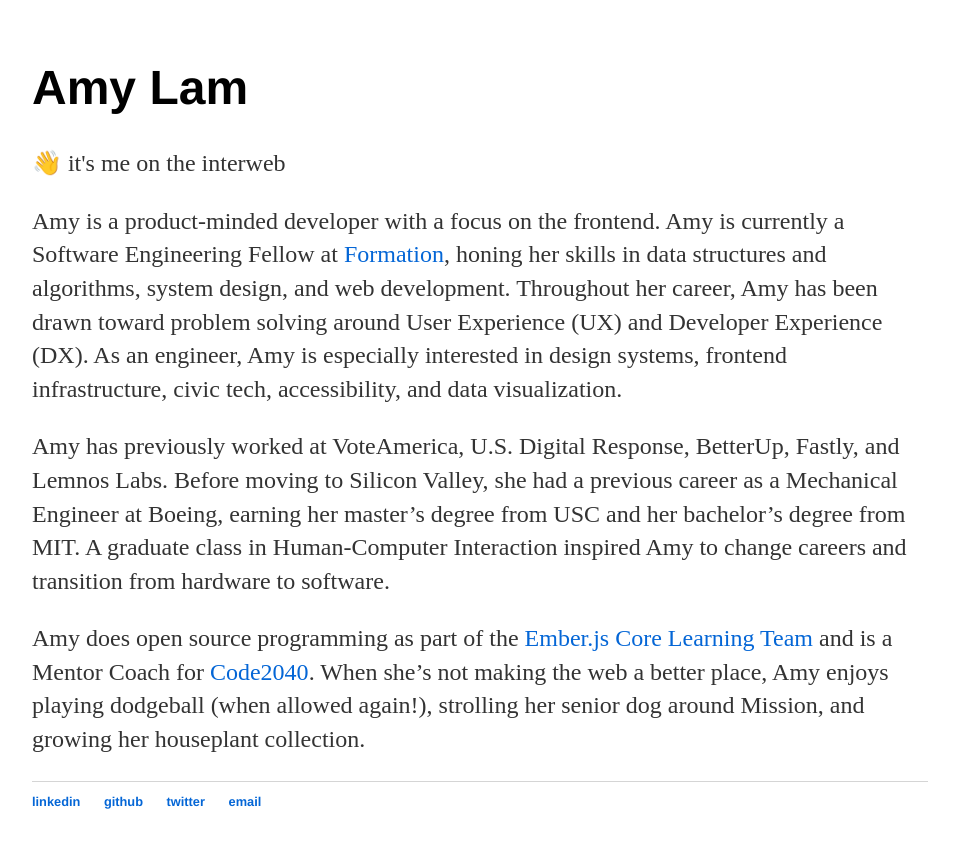
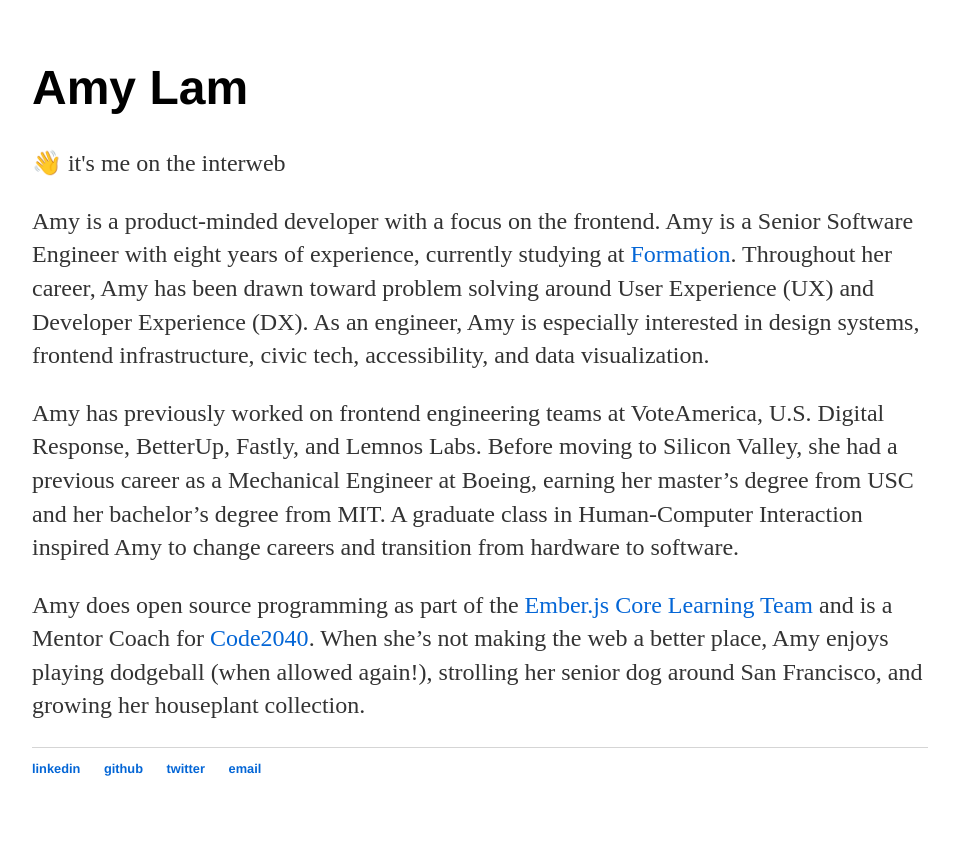
Before and after one commit to amyrlam/amyrlam.github.io-old, a Jekyll site: the page built from index.html, in a window 1280 px wide. Shown: the top 848 px of the page, without its empty margins (160-1119 px from the left). Built offline with Jekyll 4.4.1, drawn with Linux system fonts in a browser that asks for light colours.

Commit message:
Update index.html

```diff
--- a/index.html
+++ b/index.html
@@ -7,9 +7,9 @@
 
   <p>👋 it's me on the interweb</p>
 
-  <p>Amy is a product-minded developer with a focus on the frontend. Amy is currently a Software Engineering Fellow at <a href='https://formation.dev/' target='_blank'>Formation</a>, honing her skills in data structures and algorithms, system design, and web development. Throughout her career, Amy has been drawn toward problem solving around User Experience (UX) and Developer Experience (DX). As an engineer, Amy is especially interested in design systems, frontend infrastructure, civic tech, accessibility, and data visualization.</p>
+  <p>Amy is a product-minded developer with a focus on the frontend. Amy is a Senior Software Engineer with eight years of experience, currently studying at <a href='https://formation.dev/' target='_blank'>Formation</a>. Throughout her career, Amy has been drawn toward problem solving around User Experience (UX) and Developer Experience (DX). As an engineer, Amy is especially interested in design systems, frontend infrastructure, civic tech, accessibility, and data visualization.</p>
 
-  <p>Amy has previously worked at VoteAmerica, U.S. Digital Response, BetterUp, Fastly, and Lemnos Labs. Before moving to Silicon Valley, she had a previous career as a Mechanical Engineer at Boeing, earning her master’s degree from USC and her bachelor’s degree from MIT. A graduate class in Human-Computer Interaction inspired Amy to change careers and transition from hardware to software.</p>
+  <p>Amy has previously worked on frontend engineering teams at VoteAmerica, U.S. Digital Response, BetterUp, Fastly, and Lemnos Labs. Before moving to Silicon Valley, she had a previous career as a Mechanical Engineer at Boeing, earning her master’s degree from USC and her bachelor’s degree from MIT. A graduate class in Human-Computer Interaction inspired Amy to change careers and transition from hardware to software.</p>
 
-  <p>Amy does open source programming as part of the <a href='https://emberjs.com/teams/' target='_blank'>Ember.js Core Learning Team</a> and is a Mentor Coach for <a href='http://www.code2040.org/' target='_blank'>Code2040</a>. When she’s not making the web a better place, Amy enjoys playing dodgeball (when allowed again!), strolling her senior dog around Mission, and growing her houseplant collection.</p>
+  <p>Amy does open source programming as part of the <a href='https://emberjs.com/teams/' target='_blank'>Ember.js Core Learning Team</a> and is a Mentor Coach for <a href='http://www.code2040.org/' target='_blank'>Code2040</a>. When she’s not making the web a better place, Amy enjoys playing dodgeball (when allowed again!), strolling her senior dog around San Francisco, and growing her houseplant collection.</p>
 </div>
```
